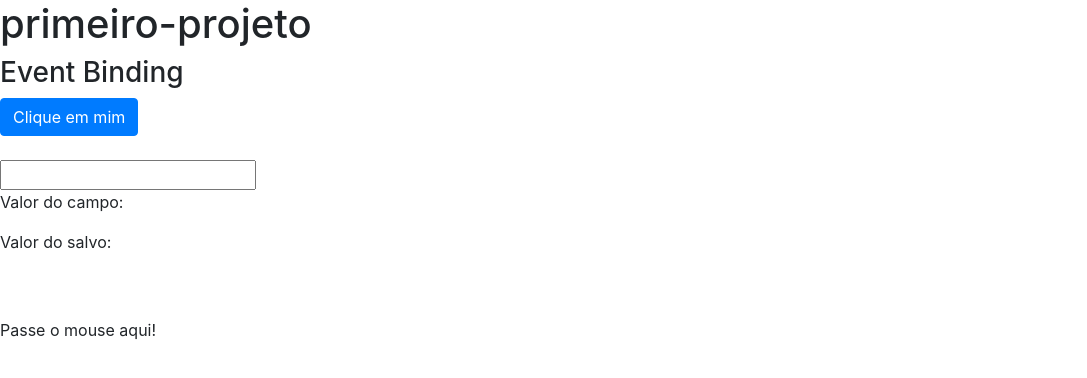
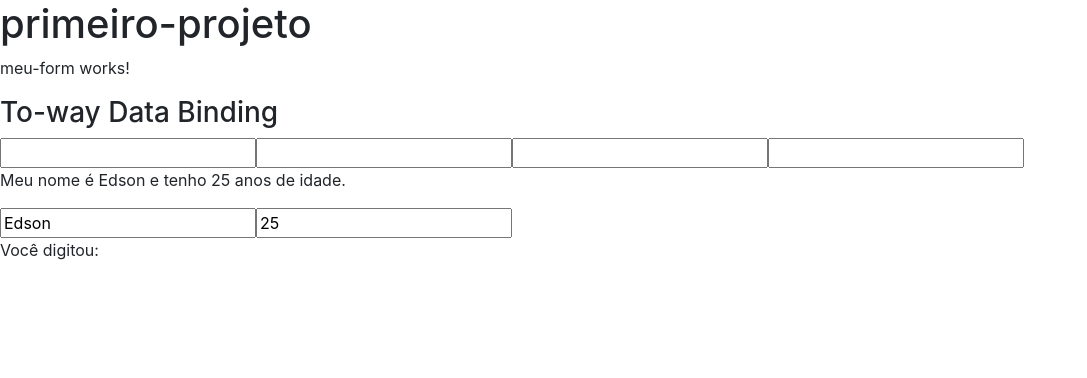
Before and after one commit to edsoncarlosdvp/cursos, an Angular app in the folder loiane-groner/angular/primeiro-projeto/: page / in a window 1280 px wide. Shown: the top 378 px of the page, without its empty margins (0-1087 px from the left). Built offline with nearby package versions, Linux system fonts and the light colour scheme.

Commit message:
Aula 12 => Two Data Bindnding. Concluída!

```diff
--- a/loiane-groner/angular/primeiro-projeto/src/app/data-binding/data-binding.component.html
+++ b/loiane-groner/angular/primeiro-projeto/src/app/data-binding/data-binding.component.html
@@ -1,5 +1,5 @@
-<section class="property-binding">
-  <!-- <article>
+<!--<section class="property-binding">
+  <article>
     <h3>Interpolation/Interpolação</h3>
     <p>String renderizada com interpolação: {{ url }}</p>
     <p>Resultado de 1 + 1 é: {{ 1 + 1 }}</p>
@@ -52,7 +52,7 @@
       </div>
 
     </div>
-  </article> -->
+  </article>
   <section>
     <article>
       <h3>Event Binding</h3>
@@ -76,5 +76,5 @@
         [class.highlight]="isMouseOver"
         >Passe o mouse aqui!</span>
     </article>
-  </section>
-</section>
+  </section>-->
+<app-meu-form></app-meu-form>
--- a/loiane-groner/angular/primeiro-projeto/src/app/data-binding/data-binding.component.ts
+++ b/loiane-groner/angular/primeiro-projeto/src/app/data-binding/data-binding.component.ts
@@ -42,5 +42,4 @@ export class DataBindingComponent implements OnInit {
 
   ngOnInit(): void {
   }
-
 }
--- /dev/null
+++ b/loiane-groner/angular/primeiro-projeto/src/app/meu-form/meu-form.component.html
@@ -0,0 +1,34 @@
+<p>meu-form works!</p>
+
+<section class="two-way-binding">
+  <article>
+    <h3>To-way Data Binding</h3>
+    <div>
+      <input type="text"
+      [value] = "nome"
+      (keyup) = "alterInput($event)"
+      />
+
+      <input type="text"
+      [ngModel] = "nome"
+      (ngModelChange) = "nome = $event"
+      />
+
+      <input type="text"
+      bindon-ngModel = "nome"
+      />
+
+      <input type="text"
+      [(ngModel)] = "nome"
+      />
+
+      <p>Meu nome é {{ pessoa.nome }} e tenho {{ pessoa.idade }} anos de idade. </p>
+
+      <input type="text" [(ngModel)]="pessoa.nome">
+
+      <input type="text" [(ngModel)]="pessoa.idade">
+
+      <p>Você digitou: {{nome}} </p>
+    </div>
+  </article>
+</section>
--- /dev/null
+++ b/loiane-groner/angular/primeiro-projeto/src/app/meu-form/meu-form.component.ts
@@ -0,0 +1,25 @@
+import { Component, OnInit } from '@angular/core';
+
+@Component({
+  selector: 'app-meu-form',
+  templateUrl: './meu-form.component.html',
+  styleUrls: ['./meu-form.component.css']
+})
+export class MeuFormComponent implements OnInit {
+
+  nome: string = '';
+  pessoa: any = {
+    nome: 'Edson',
+    idade: 25
+  }
+
+  alterInput(event: KeyboardEvent) {
+    this.nome = (<HTMLInputElement>event.target).value;
+  }
+
+  constructor() { }
+
+  ngOnInit(): void {
+  }
+
+}
```
Also changed, not shown: loiane-groner/angular/primeiro-projeto/src/app/app.module.ts (+6 -2 lines), loiane-groner/angular/primeiro-projeto/src/app/meu-form/meu-form.module.ts (added, +15 -0 lines), loiane-groner/angular/primeiro-projeto/src/app/meu-form/meu-form.component.css (added), 1 other file (tests, documents, lock files or other folders).
